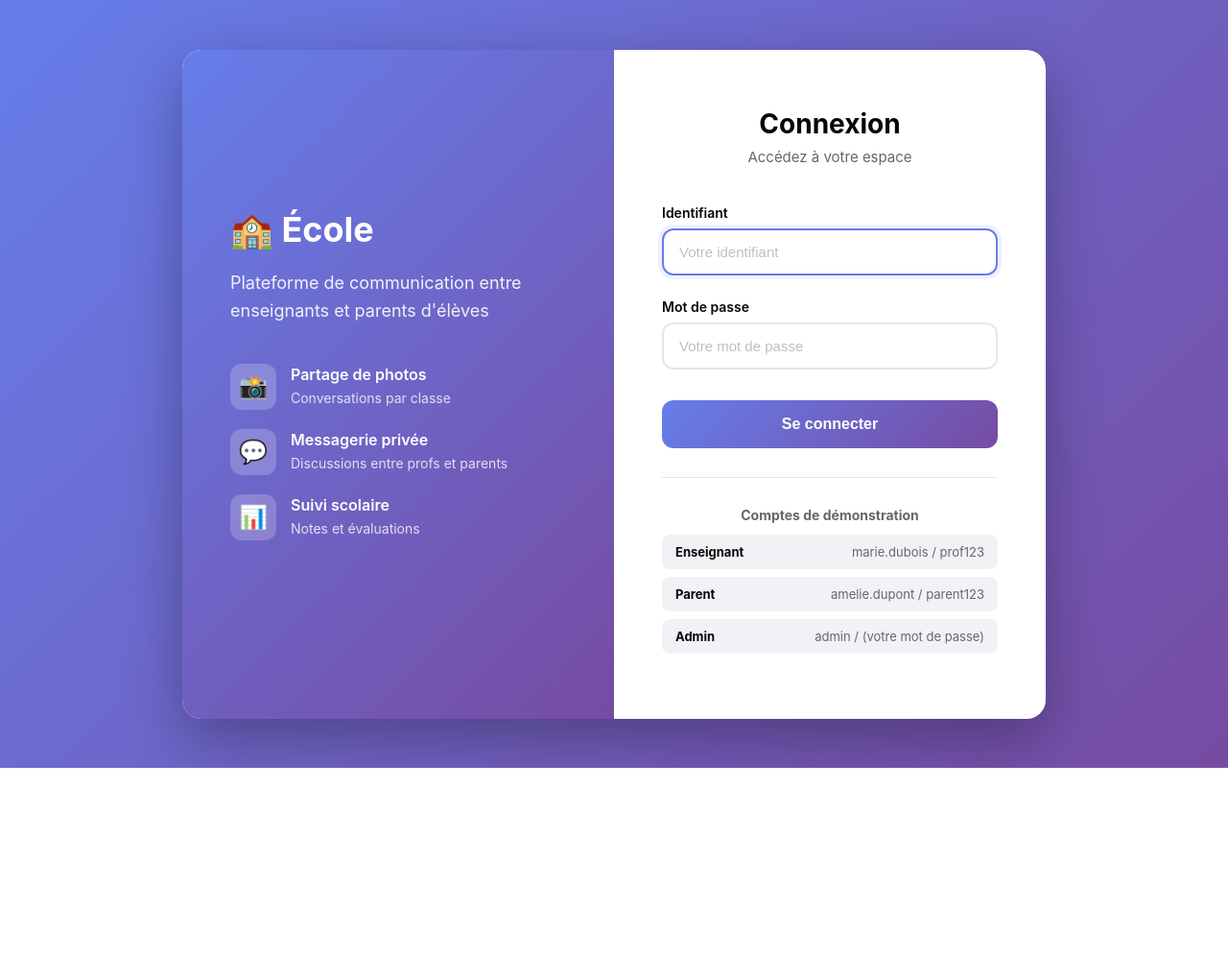
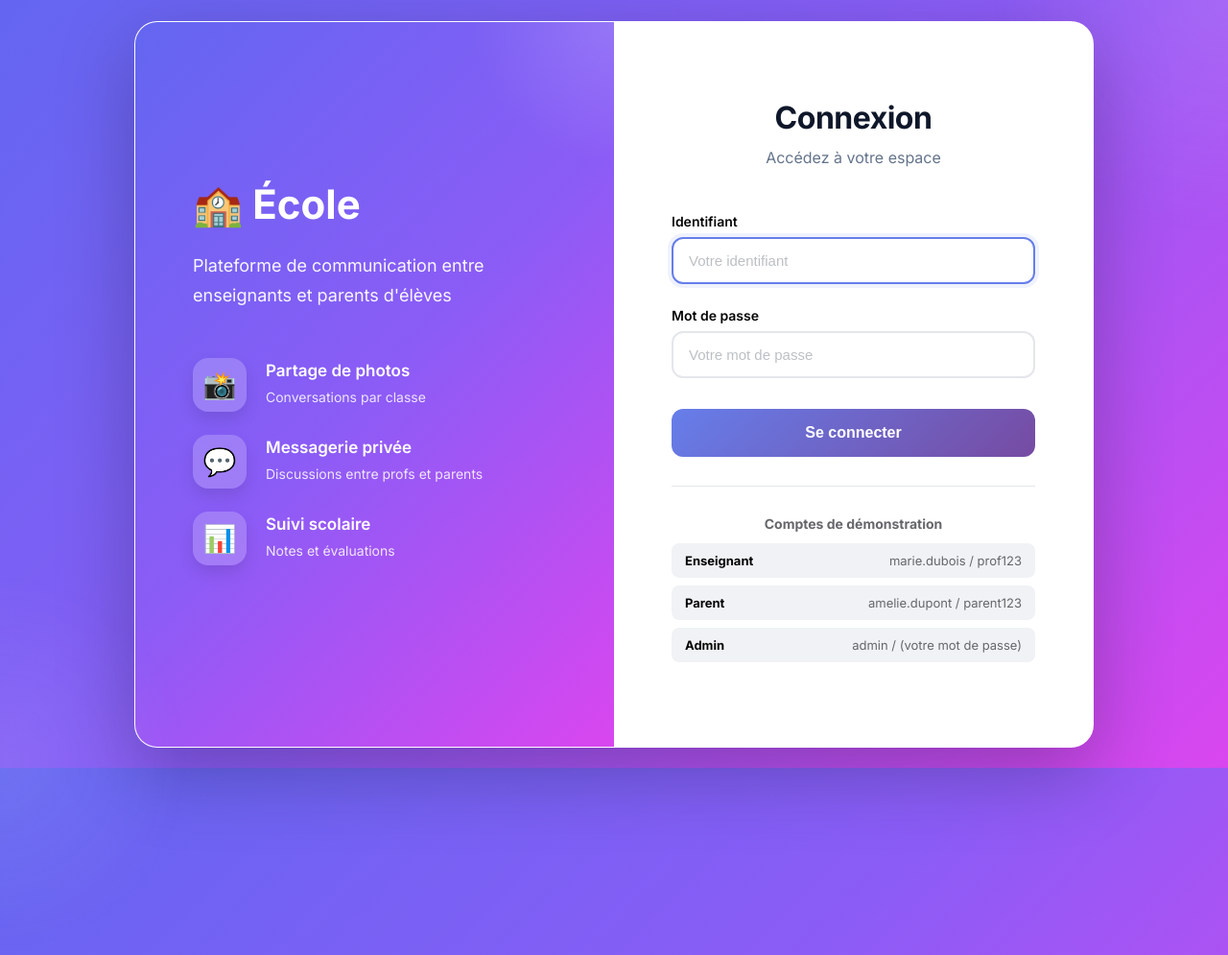
Before and after one commit to MoonNight31/AppCaryamil, a Django app: page /accounts/login/ in a window 1280 px wide; the page is wider, and only the part inside the window is pictured. Shown: that part at 96% size. Before the commit the page ends 800 px from the top of that part, so only its background shows below. Run offline with Django 5.2, Linux system fonts and the light colour scheme.

Commit message:
Maj BDD + gitignore

```diff
--- a/accounts/templates/accounts/login.html
+++ b/accounts/templates/accounts/login.html
@@ -4,7 +4,8 @@
 <head>
     <meta charset="UTF-8">
     <meta name="viewport" content="width=device-width, initial-scale=1.0">
-    <title>Connexion - École</title>
+    <title>Connexion - AppCaryamil</title>
+    <link href="https://fonts.googleapis.com/css2?family=Inter:wght@400;500;600;700&display=swap" rel="stylesheet">
     <style>
         * {
             margin: 0;
@@ -13,79 +14,149 @@
         }
 
         body {
-            font-family: -apple-system, BlinkMacSystemFont, 'Segoe UI', Roboto, Helvetica, Arial, sans-serif;
-            background: linear-gradient(135deg, #667eea 0%, #764ba2 100%);
+            font-family: 'Inter', -apple-system, BlinkMacSystemFont, 'Segoe UI', Roboto, Helvetica, Arial, sans-serif;
+            background: linear-gradient(135deg, #6366f1 0%, #8b5cf6 50%, #d946ef 100%);
             min-height: 100vh;
             display: flex;
             align-items: center;
             justify-content: center;
             padding: 20px;
+            position: relative;
+            overflow: hidden;
+        }
+
+        body::before {
+            content: '';
+            position: absolute;
+            width: 500px;
+            height: 500px;
+            background: radial-gradient(circle, rgba(255,255,255,0.1) 0%, transparent 70%);
+            border-radius: 50%;
+            top: -250px;
+            right: -250px;
+            animation: float 6s ease-in-out infinite;
+        }
+
+        body::after {
+            content: '';
+            position: absolute;
+            width: 400px;
+            height: 400px;
+            background: radial-gradient(circle, rgba(255,255,255,0.08) 0%, transparent 70%);
+            border-radius: 50%;
+            bottom: -200px;
+            left: -200px;
+            animation: float 8s ease-in-out infinite reverse;
+        }
+
+        @keyframes float {
+            0%, 100% { transform: translateY(0px); }
+            50% { transform: translateY(-20px); }
         }
 
         .login-container {
-            background: white;
-            border-radius: 20px;
-            box-shadow: 0 20px 60px rgba(0, 0, 0, 0.3);
+            background: rgba(255, 255, 255, 0.98);
+            backdrop-filter: blur(20px);
+            border-radius: 24px;
+            box-shadow: 0 25px 80px rgba(0, 0, 0, 0.25);
             overflow: hidden;
-            max-width: 900px;
+            max-width: 1000px;
             width: 100%;
             display: flex;
-            animation: slideUp 0.5s ease;
+            animation: slideUp 0.6s cubic-bezier(0.16, 1, 0.3, 1);
+            position: relative;
+            border: 1px solid rgba(255, 255, 255, 0.3);
         }
 
         @keyframes slideUp {
             from {
                 opacity: 0;
-                transform: translateY(30px);
+                transform: translateY(40px) scale(0.95);
             }
             to {
                 opacity: 1;
-                transform: translateY(0);
+                transform: translateY(0) scale(1);
             }
         }
 
         .login-left {
             flex: 1;
-            padding: 60px 50px;
-            background: linear-gradient(135deg, #667eea 0%, #764ba2 100%);
+            padding: 80px 60px;
+            background: linear-gradient(135deg, #6366f1 0%, #8b5cf6 50%, #d946ef 100%);
             color: white;
             display: flex;
             flex-direction: column;
             justify-content: center;
+            position: relative;
+            overflow: hidden;
+        }
+
+        .login-left::before {
+            content: '';
+            position: absolute;
+            width: 300px;
+            height: 300px;
+            background: radial-gradient(circle, rgba(255,255,255,0.15) 0%, transparent 70%);
+            border-radius: 50%;
+            top: -150px;
+            right: -150px;
         }
 
         .login-left h1 {
-            font-size: 36px;
-            margin-bottom: 20px;
+            font-size: 42px;
+            margin-bottom: 24px;
             font-weight: 700;
+            line-height: 1.2;
+            position: relative;
         }
 
         .login-left p {
             font-size: 18px;
-            line-height: 1.6;
-            opacity: 0.9;
+            line-height: 1.7;
+            opacity: 0.95;
+            position: relative;
         }
 
         .login-features {
-            margin-top: 40px;
+            margin-top: 50px;
+            position: relative;
         }
 
         .feature-item {
             display: flex;
             align-items: center;
-            margin-bottom: 20px;
-            gap: 15px;
+            margin-bottom: 24px;
+            gap: 20px;
+            animation: fadeInLeft 0.6s ease forwards;
+            opacity: 0;
+        }
+
+        .feature-item:nth-child(1) { animation-delay: 0.2s; }
+        .feature-item:nth-child(2) { animation-delay: 0.3s; }
+        .feature-item:nth-child(3) { animation-delay: 0.4s; }
+
+        @keyframes fadeInLeft {
+            from {
+                opacity: 0;
+                transform: translateX(-20px);
+            }
+            to {
+                opacity: 1;
+                transform: translateX(0);
+            }
         }
 
         .feature-icon {
-            width: 48px;
-            height: 48px;
+            width: 56px;
+            height: 56px;
             background: rgba(255, 255, 255, 0.2);
-            border-radius: 12px;
+            backdrop-filter: blur(10px);
+            border-radius: 16px;
             display: flex;
             align-items: center;
             justify-content: center;
-            font-size: 24px;
+            font-size: 28px;
+            box-shadow: 0 8px 16px rgba(0, 0, 0, 0.1);
         }
 
         .feature-text {
@@ -93,39 +164,41 @@
         }
 
         .feature-text h3 {
-            font-size: 16px;
+            font-size: 17px;
             font-weight: 600;
-            margin-bottom: 4px;
+            margin-bottom: 6px;
         }
 
         .feature-text p {
             font-size: 14px;
-            opacity: 0.8;
+            opacity: 0.85;
         }
 
         .login-right {
             flex: 1;
-            padding: 60px 50px;
+            padding: 80px 60px;
             display: flex;
             flex-direction: column;
             justify-content: center;
+            background: #ffffff;
         }
 
         .login-header {
             text-align: center;
-            margin-bottom: 40px;
+            margin-bottom: 48px;
         }
 
         .login-header h2 {
-            font-size: 28px;
+            font-size: 32px;
             font-weight: 700;
-            color: #050505;
-            margin-bottom: 8px;
+            color: #0f172a;
+            margin-bottom: 12px;
+            letter-spacing: -0.5px;
         }
 
         .login-header p {
-            color: #65676b;
-            font-size: 15px;
+            color: #64748b;
+            font-size: 16px;
         }
 
         .form-group {
```
Also changed, not shown: db.sqlite3, 1 other file.
